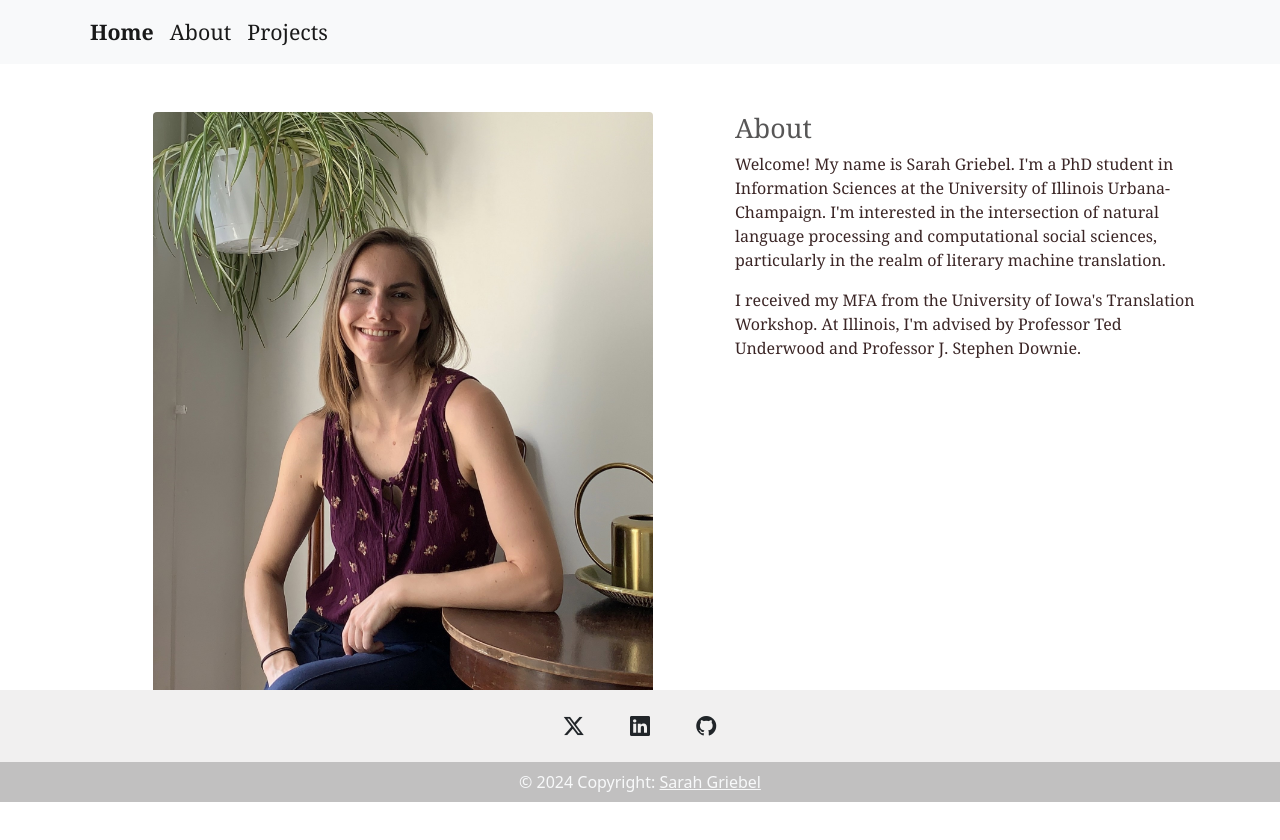
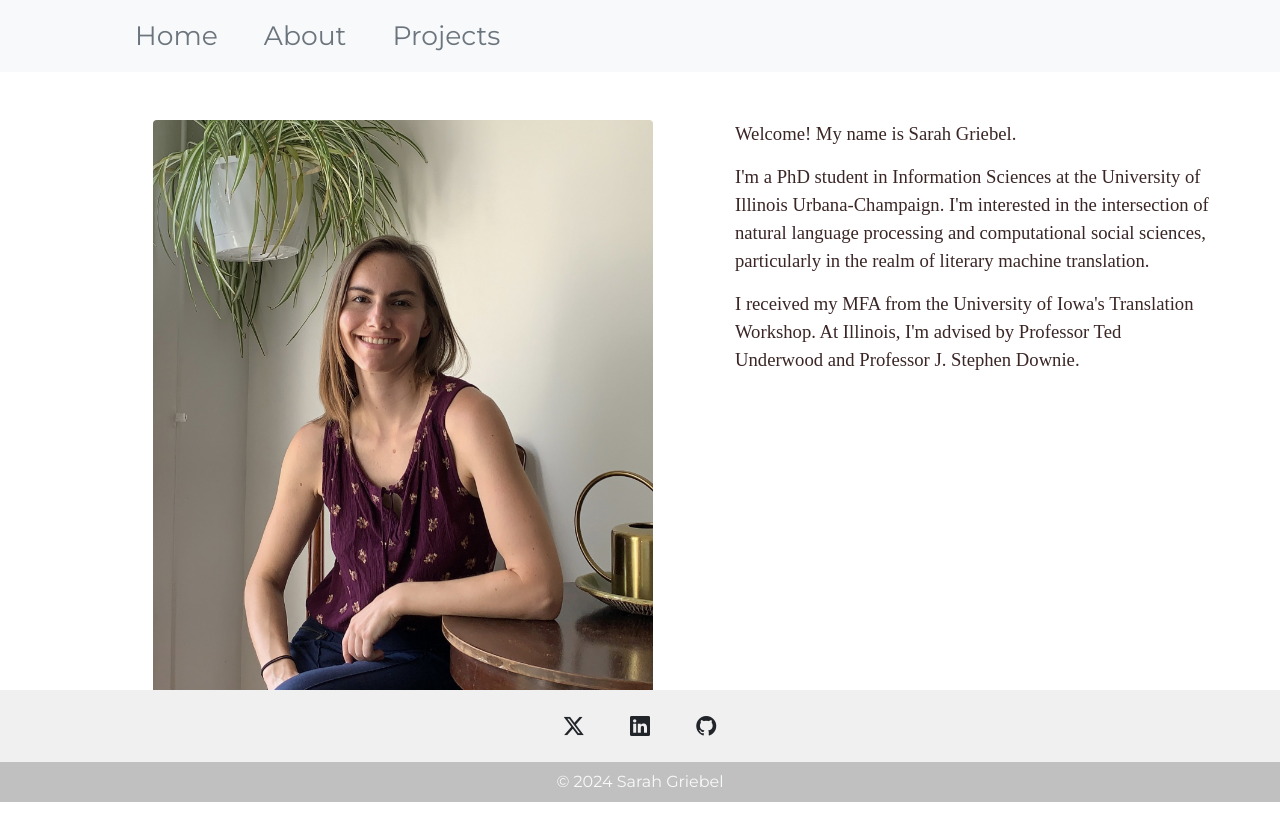
Before and after one commit to griebels/griebels.github.io, a plain HTML site: page index05.html in a window 1280 px wide. Drawn offline with nearby package versions, Linux system fonts and the light colour scheme.

Commit message:
navbar fonts, google fonts, about site edits

```diff
--- a/css/mystyles.css
+++ b/css/mystyles.css
@@ -3,7 +3,7 @@ body {
 }
 
 h1 {
-    font-family: Georgia, 'Times New Roman', Times, serif;
+    font-family: 'Merriweather', serif;
     font-size: 20pt;
     color: rgb(87, 86, 86)
 }
@@ -15,8 +15,17 @@ h3 {font-family: 'Franklin Gothic Medium', 'Arial Narrow', Arial, sans-serif;
 }
 
 p {
-    font-family:Georgia, 'Times New Roman', Times, serif;
-    color: rgb(59, 38, 38)
+    font-family:'Merriweather', serif;
+    font-size: 14pt;
+    color: rgb(59, 38, 38);
+    margin:0
+}
+
+.aboutpara {
+  font-family:'Merriweather', serif;
+  font-size: 14pt;
+  color: rgb(59, 38, 38);
+  margin-bottom:15px;
 }
 
 th {
@@ -50,6 +59,7 @@ td {
   }
 
   #footer {
+    font-family:'Montserrat', sans-serif !important;
     position: fixed;
     bottom: 0;
     width: 100%;
@@ -70,6 +80,10 @@ td {
 }
 
   .navbar {
-    font-family:Georgia, 'Times New Roman', Times, serif !important;
-    font-size: 16pt !important;
+    font-family:'Montserrat', sans-serif !important;
+    font-size: 20pt !important;
+    li{
+      padding-left:15px;
+      padding-right:15px;
+    };
 }
--- a/footer.html
+++ b/footer.html
@@ -64,8 +64,7 @@
 
     <!-- Copyright -->
     <div class="text-center text-light p-2" style="background-color: rgba(0, 0, 0, 0.2);">
-      © 2024 Copyright:
-      <a class="text-light" href="https://griebels.github.io">Sarah Griebel</a>
+      © 2024 Sarah Griebel
     </div>
     <!-- Copyright -->
   </footer>
--- a/index05.html
+++ b/index05.html
@@ -25,6 +25,9 @@
     <script src="https://code.jquery.com/jquery-3.6.4.min.js"
     integrity="sha256-oP6HI9z1XaZNBrJURtCoUT5SUnxFr8s3BzRl+cbzUq8=" crossorigin="anonymous"></script>
 
+    <!-- Google font -->
+    <link href='https://fonts.googleapis.com/css?family=Montserrat' rel='stylesheet'>
+
     <title>Sarah Griebel</title>
   </head>
   <body>
@@ -42,9 +45,9 @@
         <img src="images/prof3.jpg" class="rounded img-fluid" width="500">
     </div>
     <div class="col-md-5" style="padding-left: 0px;  padding-right: 0px;">
-      <h1>About</h1>
-      <p id="about-me">Welcome! My name is Sarah Griebel. I'm a PhD student in Information Sciences at the University of Illinois Urbana-Champaign. I'm interested in the intersection of natural language processing and computational social sciences, particularly in the realm of literary machine translation.</p>
-      <p id="para2">I received my MFA from the University of Iowa's Translation Workshop. At Illinois, I'm advised by Professor Ted Underwood and Professor J. Stephen Downie.</p>
+      <!-- <h1>About</h1> -->
+      <p class="aboutpara">Welcome! My name is Sarah Griebel.</p> <p class="aboutpara">I'm a PhD student in Information Sciences at the University of Illinois Urbana-Champaign. I'm interested in the intersection of natural language processing and computational social sciences, particularly in the realm of literary machine translation.</p>
+      <p class="aboutpara">I received my MFA from the University of Iowa's Translation Workshop. At Illinois, I'm advised by Professor Ted Underwood and Professor J. Stephen Downie.</p>
     </div>
   </div>
 </div>
--- a/navbar.html
+++ b/navbar.html
@@ -9,13 +9,13 @@
         <ul class="navbar-nav mr-auto mb-2 mb-lg-0">
           <li class="nav-item">
             <li class="nav-item">
-              <a class="nav-link active" aria-current="page" style="font-weight: 600;" href="index.html">Home</a>
+              <a class="nav-link active text-muted" aria-current="page" href="index.html">Home</a>
             </li>
             <li class="nav-item">
-            <a class="nav-link active" aria-current="page" href="index05.html">About</a>
+            <a class="nav-link active text-muted" aria-current="page" href="index05.html">About</a>
           </li>
           <li class="nav-item">
-            <a class="nav-link active" aria-current="page" href="Projects.html">Projects</a>
+            <a class="nav-link active text-muted" aria-current="page" href="Projects.html">Projects</a>
           </li>
           <!-- <li class="nav-item"> -->
             <!-- <a class="nav-link" href="#">cv</a> -->
```
Also changed, not shown: Projects.html (+18 -2 lines), index.html (+8 -5 lines).
